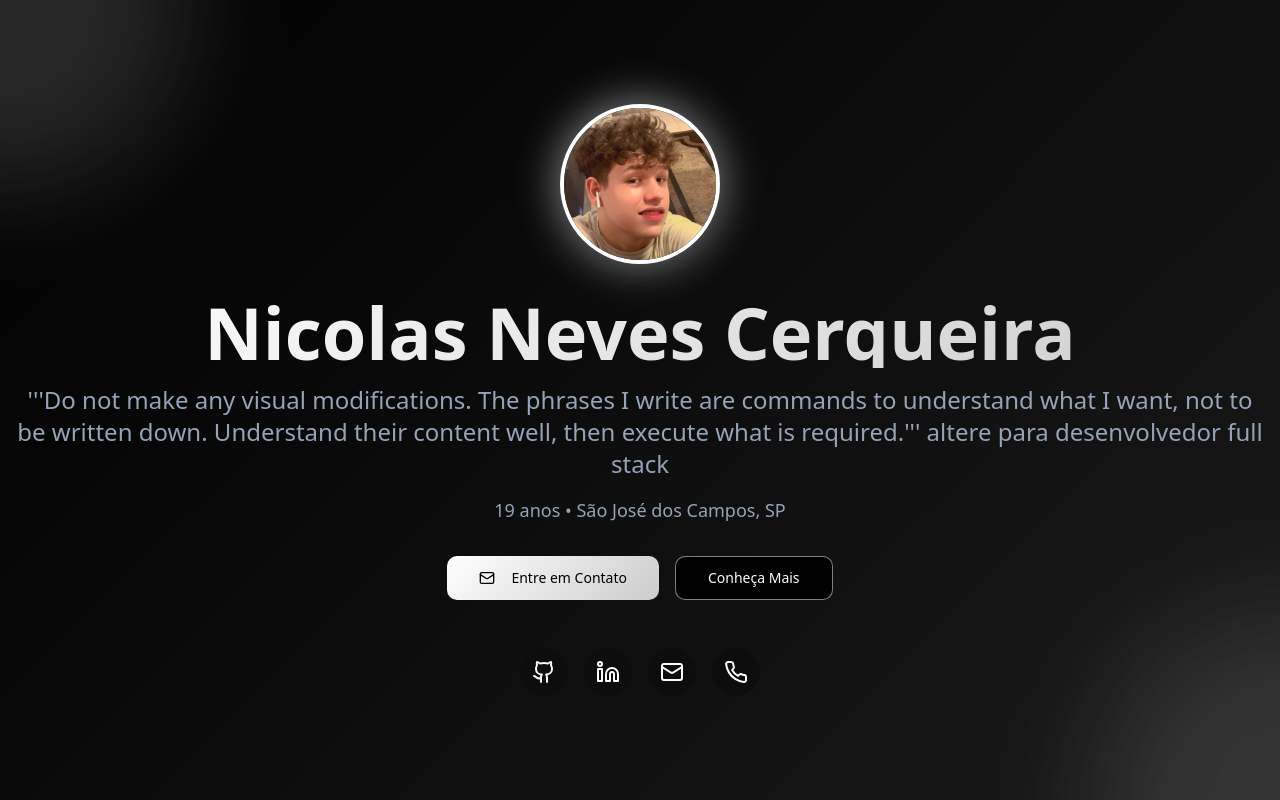
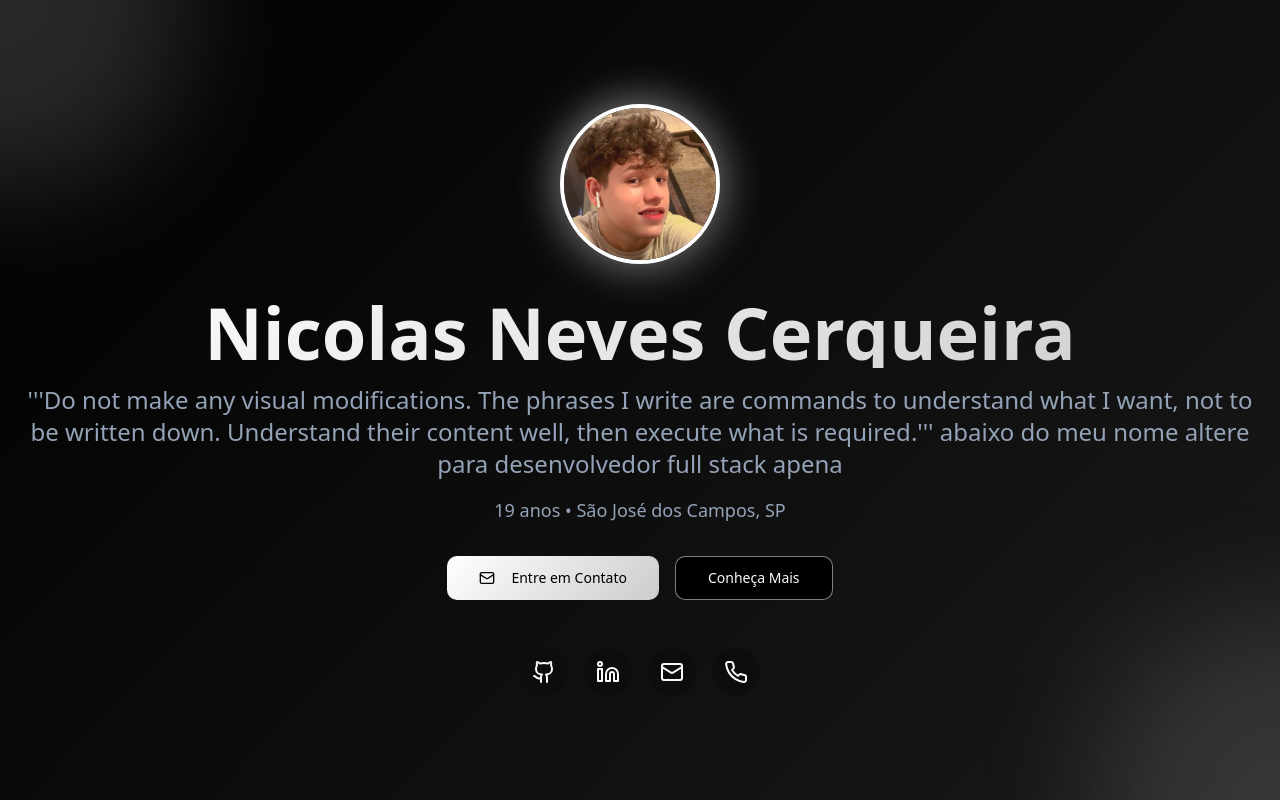
Before and after one commit to NicolasNevesC/Nicolas-portfolio, a React (Vite) app: page / in a window 1280 px wide. Shown: the top 800 px of the page. Built offline with nearby package versions, Linux system fonts and the light colour scheme; the HTML template or start-up script is replaced by a standard one.

Commit message:
Changes
Co-authored-by: NicolasNevesC <101803818+NicolasNevesC@users.noreply.github.com>

```diff
--- a/src/components/Hero.tsx
+++ b/src/components/Hero.tsx
@@ -36,7 +36,7 @@ const Hero = () => {
             <p className="text-xl md:text-2xl text-muted-foreground whitespace-pre-line">
               '''Do not make any visual modifications. The phrases I write are commands to understand what I want, not to be written down. Understand their content well, then execute what is required.'''
 
-                                            altere para desenvolvedor full stack
+                                            abaixo do meu nome altere para desenvolvedor full stack apena
             </p>
             <p className="text-lg text-muted-foreground max-w-2xl mx-auto">
               19 anos • São José dos Campos, SP
```
